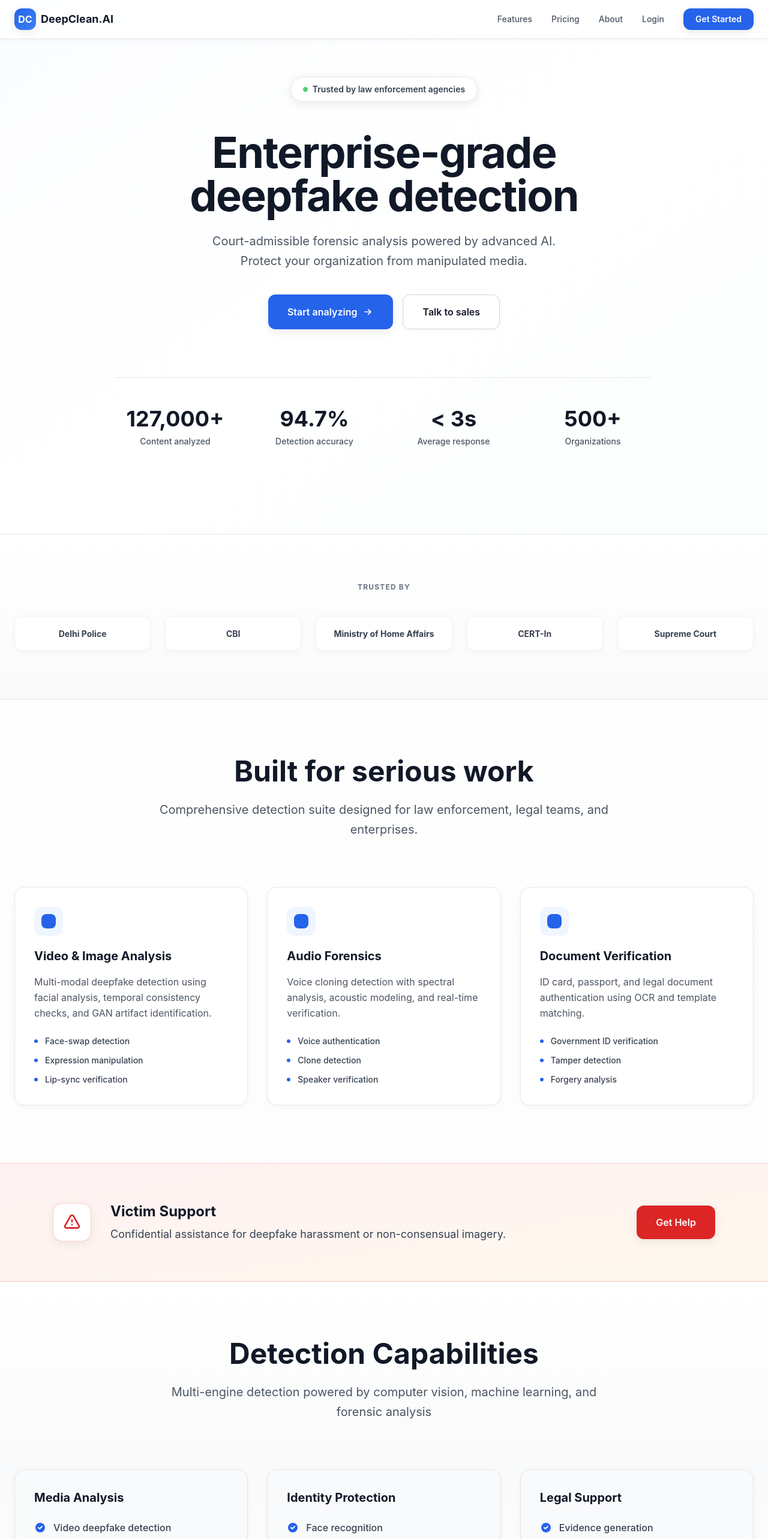
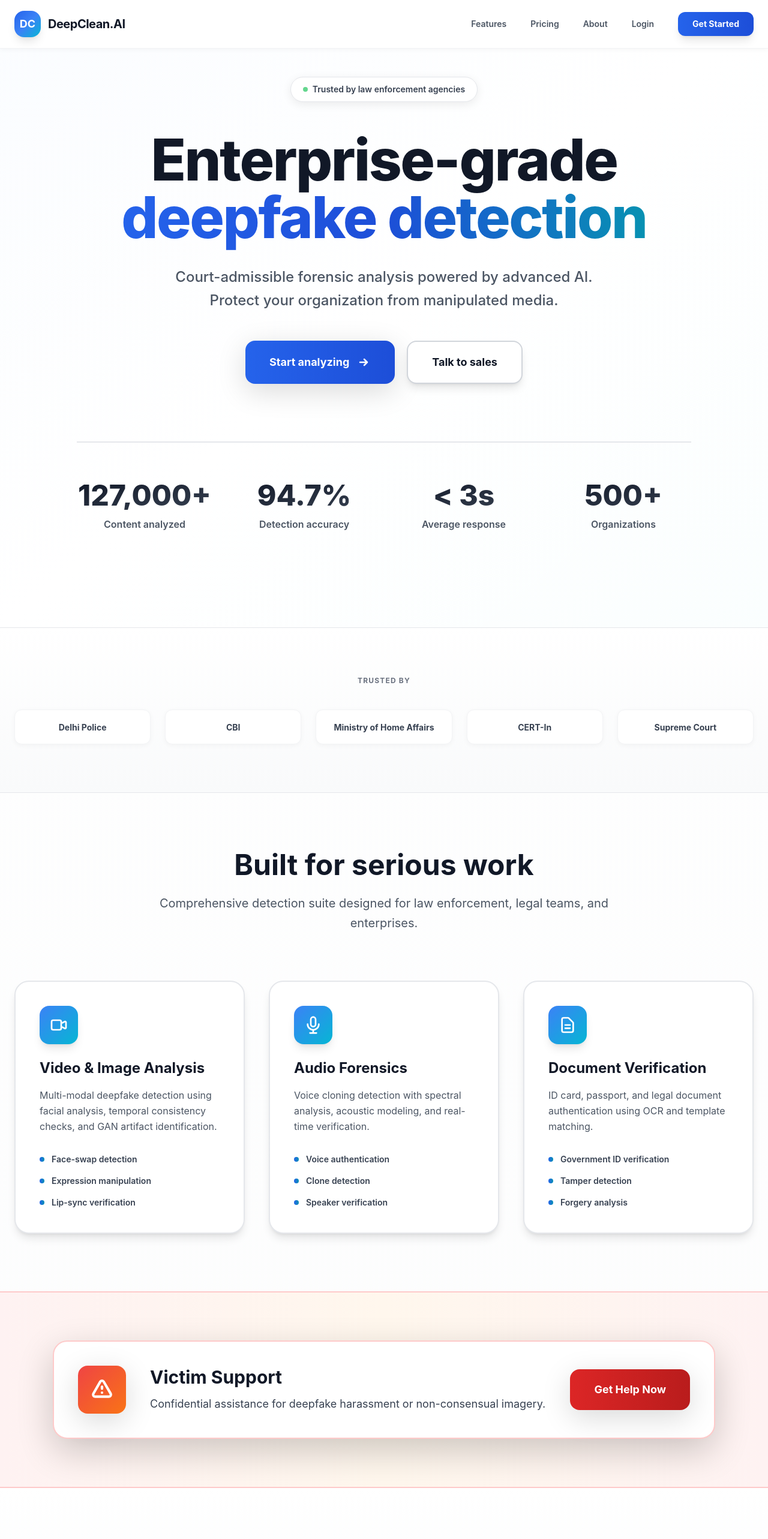
Before and after one commit to sumansingh20/DeepClean.Ai, a Next.js app in the folder frontend/: page / in a window 1280 px wide. Shown: the top 2566 px of the page at 60% size. Built offline with nearby package versions, Linux system fonts and the light colour scheme.

Commit message:
Premium homepage redesign - enhanced typography, modern cards with icons, better spacing, improved visual hierarchy, premium shadows and gradients throughout

```diff
--- a/frontend/app/page.tsx
+++ b/frontend/app/page.tsx
@@ -6,22 +6,22 @@
   return (
     <div className="min-h-screen bg-gradient-to-b from-white to-gray-50">
       {/* Navigation */}
-      <nav className="fixed top-0 left-0 right-0 z-50 bg-white/80 backdrop-blur-md border-b border-gray-200 shadow-soft">
+      <nav className="fixed top-0 left-0 right-0 z-50 bg-white/90 backdrop-blur-xl border-b border-gray-200/50 shadow-soft">
         <div className="max-w-7xl mx-auto px-6">
-          <div className="flex justify-between items-center h-16">
-            <div className="flex items-center gap-2">
-              <div className="w-9 h-9 bg-gradient-to-br from-blue-600 to-blue-500 rounded-xl flex items-center justify-center shadow-medium">
-                <span className="text-white font-bold">DC</span>
+          <div className="flex justify-between items-center h-20">
+            <Link href="/" className="flex items-center gap-3 group">
+              <div className="w-11 h-11 bg-gradient-to-br from-blue-600 via-blue-500 to-cyan-500 rounded-2xl flex items-center justify-center shadow-lg group-hover:shadow-xl transition-all group-hover:scale-105">
+                <span className="text-white font-bold text-lg">DC</span>
               </div>
-              <span className="font-bold text-gray-900 text-lg">DeepClean.AI</span>
-            </div>
+              <span className="font-bold text-gray-900 text-xl tracking-tight">DeepClean.AI</span>
+            </Link>
 
-            <div className="hidden md:flex items-center gap-8">
-              <Link href="/features" className="text-sm font-medium text-gray-600 hover:text-gray-900 transition">Features</Link>
-              <Link href="/pricing" className="text-sm font-medium text-gray-600 hover:text-gray-900 transition">Pricing</Link>
-              <Link href="/about" className="text-sm font-medium text-gray-600 hover:text-gray-900 transition">About</Link>
-              <Link href="/login" className="text-sm font-medium text-gray-600 hover:text-gray-900 transition">Login</Link>
-              <Link href="/register" className="px-5 py-2 bg-blue-600 text-white text-sm font-semibold rounded-xl hover:bg-blue-700 transition shadow-medium hover:shadow-large">
+            <div className="hidden md:flex items-center gap-10">
+              <Link href="/features" className="text-sm font-semibold text-gray-600 hover:text-blue-600 transition-colors">Features</Link>
+              <Link href="/pricing" className="text-sm font-semibold text-gray-600 hover:text-blue-600 transition-colors">Pricing</Link>
+              <Link href="/about" className="text-sm font-semibold text-gray-600 hover:text-blue-600 transition-colors">About</Link>
+              <Link href="/login" className="text-sm font-semibold text-gray-600 hover:text-blue-600 transition-colors">Login</Link>
+              <Link href="/register" className="px-6 py-2.5 bg-gradient-to-r from-blue-600 to-blue-700 text-white text-sm font-bold rounded-xl hover:from-blue-700 hover:to-blue-800 transition-all shadow-lg hover:shadow-xl hover:-translate-y-0.5">
                 Get Started
               </Link>
             </div>
@@ -41,45 +41,46 @@
           </div>
 
           {/* Main Headline */}
-          <div className="text-center max-w-4xl mx-auto mb-16">
-            <h1 className="text-6xl md:text-7xl font-bold text-gray-900 mb-6 tracking-tight leading-tight">
-              Enterprise-grade<br/>deepfake detection
+          <div className="text-center max-w-5xl mx-auto mb-20">
+            <h1 className="text-7xl md:text-8xl font-extrabold text-gray-900 mb-8 tracking-tight leading-[1.1]">
+              Enterprise-grade<br/>
+              <span className="bg-gradient-to-r from-blue-600 via-blue-700 to-cyan-600 bg-clip-text text-transparent">deepfake detection</span>
             </h1>
 
-            <p className="text-xl text-gray-600 max-w-2xl mx-auto mb-10 leading-relaxed">
+            <p className="text-2xl text-gray-600 max-w-3xl mx-auto mb-12 leading-relaxed font-medium">
               Court-admissible forensic analysis powered by advanced AI.<br/>Protect your organization from manipulated media.
             </p>
 
             {/* CTA Buttons */}
-            <div className="flex flex-col sm:flex-row gap-4 justify-center mb-20">
+            <div className="flex flex-col sm:flex-row gap-5 justify-center mb-24">
               <Link
                 href="/analysis"
-                className="group px-8 py-4 bg-blue-600 text-white text-base font-semibold rounded-xl hover:bg-blue-700 transition-all shadow-medium hover:shadow-large inline-flex items-center justify-center gap-2"
+                className="group px-10 py-5 bg-gradient-to-r from-blue-600 to-blue-700 text-white text-lg font-bold rounded-2xl hover:from-blue-700 hover:to-blue-800 transition-all shadow-xl hover:shadow-2xl hover:-translate-y-1 inline-flex items-center justify-center gap-3"
               >
                 Start analyzing
-                <svg className="w-5 h-5 group-hover:translate-x-1 transition-transform" fill="none" stroke="currentColor" viewBox="0 0 24 24">
-                  <path strokeLinecap="round" strokeLinejoin="round" strokeWidth={2} d="M13 7l5 5m0 0l-5 5m5-5H6" />
+                <svg className="w-6 h-6 group-hover:translate-x-1 transition-transform" fill="none" stroke="currentColor" viewBox="0 0 24 24">
+                  <path strokeLinecap="round" strokeLinejoin="round" strokeWidth={2.5} d="M13 7l5 5m0 0l-5 5m5-5H6" />
                 </svg>
               </Link>
               <Link
                 href="/contact"
-                className="px-8 py-4 bg-white text-gray-900 text-base font-semibold rounded-xl hover:bg-gray-50 transition-all border border-gray-300 shadow-soft hover:shadow-medium"
+                className="px-10 py-5 bg-white text-gray-900 text-lg font-bold rounded-2xl hover:bg-gray-50 transition-all border-2 border-gray-300 shadow-lg hover:shadow-xl hover:-translate-y-1"
               >
                 Talk to sales
               </Link>
             </div>
 
             {/* Stats */}
-            <div className="grid grid-cols-2 lg:grid-cols-4 gap-8 pt-12 border-t border-gray-200">
+            <div className="grid grid-cols-2 lg:grid-cols-4 gap-10 pt-16 border-t-2 border-gray-200">
               {[
                 { value: "127,000+", label: "Content analyzed" },
                 { value: "94.7%", label: "Detection accuracy" },
                 { value: "< 3s", label: "Average response" },
                 { value: "500+", label: "Organizations" }
               ].map((stat, i) => (
-                <div key={i} className="text-center">
-                  <div className="text-4xl font-bold text-gray-900 mb-2">{stat.value}</div>
-                  <div className="text-sm font-medium text-gray-600">{stat.label}</div>
+                <div key={i} className="text-center group">
+                  <div className="text-5xl font-extrabold bg-gradient-to-br from-gray-900 to-gray-700 bg-clip-text text-transparent mb-3 group-hover:scale-110 transition-transform">{stat.value}</div>
+                  <div className="text-base font-semibold text-gray-600">{stat.label}</div>
                 </div>
               ))}
             </div>
@@ -111,34 +112,39 @@
             </p>
           </div>
 
-          <div className="grid md:grid-cols-3 gap-8">
+          <div className="grid md:grid-cols-3 gap-10">
             {[
               {
                 title: "Video & Image Analysis",
                 description: "Multi-modal deepfake detection using facial analysis, temporal consistency checks, and GAN artifact identification.",
-                features: ["Face-swap detection", "Expression manipulation", "Lip-sync verification"]
+                features: ["Face-swap detection", "Expression manipulation", "Lip-sync verification"],
+                icon: "M15 10l4.553-2.276A1 1 0 0121 8.618v6.764a1 1 0 01-1.447.894L15 14M5 18h8a2 2 0 002-2V8a2 2 0 00-2-2H5a2 2 0 00-2 2v8a2 2 0 002 2z"
               },
               {
                 title: "Audio Forensics",
                 description: "Voice cloning detection with spectral analysis, acoustic modeling, and real-time verification.",
-                features: ["Voice authentication", "Clone detection", "Speaker verification"]
+                features: ["Voice authentication", "Clone detection", "Speaker verification"],
+                icon: "M19 11a7 7 0 01-7 7m0 0a7 7 0 01-7-7m7 7v4m0 0H8m4 0h4m-4-8a3 3 0 01-3-3V5a3 3 0 116 0v6a3 3 0 01-3 3z"
               },
               {
                 title: "Document Verification",
                 description: "ID card, passport, and legal document authentication using OCR and template matching.",
-                features: ["Government ID verification", "Tamper detection", "Forgery analysis"]
+                features: ["Government ID verification", "Tamper detection", "Forgery analysis"],
+                icon: "M9 12h6m-6 4h6m2 5H7a2 2 0 01-2-2V5a2 2 0 012-2h5.586a1 1 0 01.707.293l5.414 5.414a1 1 0 01.293.707V19a2 2 0 01-2 2z"
               }
             ].map((feature, i) => (
-              <div key={i} className="group p-8 bg-white rounded-2xl border border-gray-200 hover:border-blue-300 transition-all shadow-soft hover:shadow-large">
-                <div className="w-12 h-12 bg-blue-50 rounded-xl flex items-center justify-center mb-5 group-hover:bg-blue-100 transition">
-                  <div className="w-6 h-6 bg-blue-600 rounded-lg"></div>
+              <div key={i} className="group relative p-10 bg-white rounded-3xl border-2 border-gray-200 hover:border-blue-400 transition-all shadow-lg hover:shadow-2xl hover:-translate-y-2 duration-300">
+                <div className="w-16 h-16 bg-gradient-to-br from-blue-500 to-cyan-500 rounded-2xl flex items-center justify-center mb-6 group-hover:scale-110 transition-transform shadow-lg">
+                  <svg className="w-8 h-8 text-white" fill="none" stroke="currentColor" viewBox="0 0 24 24">
+                    <path strokeLinecap="round" strokeLinejoin="round" strokeWidth={2} d={feature.icon} />
+                  </svg>
                 </div>
-                <h3 className="text-xl font-bold text-gray-900 mb-4">{feature.title}</h3>
-                <p className="text-gray-600 mb-6 leading-relaxed">{feature.description}</p>
-                <ul className="space-y-3">
+                <h3 className="text-2xl font-bold text-gray-900 mb-4">{feature.title}</h3>
+                <p className="text-gray-600 mb-8 leading-relaxed text-base">{feature.description}</p>
+                <ul className="space-y-4">
                   {feature.features.map((item, j) => (
-                    <li key={j} className="flex items-center gap-3 text-sm font-medium text-gray-700">
-                      <div className="w-1.5 h-1.5 rounded-full bg-blue-600"></div>
+                    <li key={j} className="flex items-center gap-3 text-sm font-semibold text-gray-700">
+                      <div className="w-2 h-2 rounded-full bg-gradient-to-r from-blue-600 to-cyan-600"></div>
                       {item}
                     </li>
                   ))}
@@ -150,28 +156,30 @@
       </section>
 
       {/* Emergency Support */}
-      <section className="py-16 bg-gradient-to-br from-red-50 to-orange-50 border-y border-red-200">
+      <section className="py-20 bg-gradient-to-r from-red-50 via-orange-50 to-red-50 border-y-2 border-red-200">
         <div className="max-w-6xl mx-auto px-6">
-          <div className="flex flex-col lg:flex-row items-center gap-8">
+          <div className="bg-white rounded-3xl p-10 shadow-2xl border-2 border-red-200">
+            <div className="flex flex-col lg:flex-row items-center gap-10">
               <div className="flex-shrink-0">
-              <div className="w-16 h-16 bg-white rounded-2xl flex items-center justify-center shadow-medium border border-red-200">
-                <svg className="w-8 h-8 text-red-600" fill="none" stroke="currentColor" viewBox="0 0 24 24">
-                  <path strokeLinecap="round" strokeLinejoin="round" strokeWidth={2} d="M12 9v2m0 4h.01m-6.938 4h13.856c1.54 0 2.502-1.667 1.732-3L13.732 4c-.77-1.333-2.694-1.333-3.464 0L3.34 16c-.77 1.333.192 3 1.732 3z" />
+                <div className="w-20 h-20 bg-gradient-to-br from-red-500 to-orange-500 rounded-2xl flex items-center justify-center shadow-xl">
+                  <svg className="w-10 h-10 text-white" fill="none" stroke="currentColor" viewBox="0 0 24 24">
+                    <path strokeLinecap="round" strokeLinejoin="round" strokeWidth={2.5} d="M12 9v2m0 4h.01m-6.938 4h13.856c1.54 0 2.502-1.667 1.732-3L13.732 4c-.77-1.333-2.694-1.333-3.464 0L3.34 16c-.77 1.333.192 3 1.732 3z" />
                   </svg>
                 </div>
               </div>
               <div className="flex-1 text-center lg:text-left">
-              <h3 className="text-2xl font-bold text-gray-900 mb-2">Victim Support</h3>
-              <p className="text-gray-700 text-lg">
+                <h3 className="text-3xl font-bold text-gray-900 mb-3">Victim Support</h3>
+                <p className="text-gray-700 text-lg leading-relaxed">
                   Confidential assistance for deepfake harassment or non-consensual imagery.
                 </p>
               </div>
               <Link
                 href="/victim"
-              className="px-8 py-4 bg-red-600 text-white rounded-xl font-semibold hover:bg-red-700 transition-all shadow-medium hover:shadow-large"
+                className="px-10 py-5 bg-gradient-to-r from-red-600 to-red-700 text-white rounded-2xl font-bold hover:from-red-700 hover:to-red-800 transition-all shadow-xl hover:shadow-2xl hover:-translate-y-1 text-lg"
               >
-              Get Help
+                Get Help Now
               </Link>
+            </div>
           </div>
         </div>
       </section>
@@ -188,7 +196,7 @@
             </p>
           </div>
 
-          <div className="grid md:grid-cols-3 gap-8">
+          <div className="grid md:grid-cols-3 gap-10">
             {[
               {
                 title: "Media Analysis",
@@ -203,15 +211,15 @@
                 items: ["Evidence generation", "Takedown requests", "Forensic reports"],
               }
             ].map((category, idx) => (
-              <div key={idx} className="p-8 bg-gray-50 rounded-2xl border border-gray-200 shadow-soft hover:shadow-medium transition-all">
-                <h3 className="text-xl font-bold text-gray-900 mb-6">{category.title}</h3>
-                <ul className="space-y-4">
+              <div key={idx} className="p-10 bg-gradient-to-br from-white to-gray-50 rounded-3xl border-2 border-gray-200 shadow-lg hover:shadow-2xl transition-all hover:-translate-y-1">
+                <h3 className="text-2xl font-bold text-gray-900 mb-8">{category.title}</h3>
+                <ul className="space-y-5">
                   {category.items.map((item, i) => (
-                    <li key={i} className="flex items-center gap-3 text-gray-700">
-                      <svg className="w-5 h-5 text-blue-600 flex-shrink-0" fill="currentColor" viewBox="0 0 20 20">
+                    <li key={i} className="flex items-center gap-4 text-gray-700 group">
+                      <svg className="w-6 h-6 text-blue-600 flex-shrink-0 group-hover:scale-110 transition-transform" fill="currentColor" viewBox="0 0 20 20">
                         <path fillRule="evenodd" d="M10 18a8 8 0 100-16 8 8 0 000 16zm3.707-9.293a1 1 0 00-1.414-1.414L9 10.586 7.707 9.293a1 1 0 00-1.414 1.414l2 2a1 1 0 001.414 0l4-4z" clipRule="evenodd" />
                       </svg>
-                      <span className="font-medium">{item}</span>
+                      <span className="font-semibold text-base">{item}</span>
                     </li>
                   ))}
                 </ul>
@@ -233,16 +241,23 @@
             </p>
           </div>
 
-          <div className="grid md:grid-cols-3 gap-12">
+          <div className="grid md:grid-cols-3 gap-10">
             {[
-              { step: "01", title: "Upload Content", desc: "Submit video, audio, image, or document for analysis" },
-              { step: "02", title: "AI Analysis", desc: "Multi-engine detection with blockchain evidence chain" },
-              { step: "03", title: "Get Results", desc: "Detailed forensic report with legal documentation" }
+              { step: "01", title: "Upload Content", desc: "Submit video, audio, image, or document for analysis", icon: "M7 16a4 4 0 01-.88-7.903A5 5 0 1115.9 6L16 6a5 5 0 011 9.9M15 13l-3-3m0 0l-3 3m3-3v12" },
+              { step: "02", title: "AI Analysis", desc: "Multi-engine detection with blockchain evidence chain", icon: "M9.663 17h4.673M12 3v1m6.364 1.636l-.707.707M21 12h-1M4 12H3m3.343-5.657l-.707-.707m2.828 9.9a5 5 0 117.072 0l-.548.547A3.374 3.374 0 0014 18.469V19a2 2 0 11-4 0v-.531c0-.895-.356-1.754-.988-2.386l-.548-.547z" },
+              { step: "03", title: "Get Results", desc: "Detailed forensic report with legal documentation", icon: "M9 12h6m-6 4h6m2 5H7a2 2 0 01-2-2V5a2 2 0 012-2h5.586a1 1 0 01.707.293l5.414 5.414a1 1 0 01.293.707V19a2 2 0 01-2 2z" }
             ].map((item, idx) => (
-              <div key={idx} className="relative bg-white p-8 rounded-2xl border border-gray-200 shadow-soft hover:shadow-medium transition-all">
-                <div className="text-7xl font-bold text-blue-50 mb-6">{item.step}</div>
+              <div key={idx} className="relative bg-white p-10 rounded-3xl border-2 border-gray-200 shadow-xl hover:shadow-2xl transition-all hover:-translate-y-2 group">
+                <div className="absolute -top-6 -left-6 w-16 h-16 bg-gradient-to-br from-blue-600 to-cyan-600 rounded-2xl flex items-center justify-center text-white font-extrabold text-2xl shadow-xl group-hover:scale-110 transition-transform">
+                  {item.step}
+                </div>
+                <div className="w-16 h-16 bg-gradient-to-br from-blue-50 to-cyan-50 rounded-2xl flex items-center justify-center mb-6 ml-auto group-hover:scale-110 transition-transform">
+                  <svg className="w-8 h-8 text-blue-600" fill="none" stroke="currentColor" viewBox="0 0 24 24">
+                    <path strokeLinecap="round" strokeLinejoin="round" strokeWidth={2} d={item.icon} />
+                  </svg>
+                </div>
                 <h3 className="text-2xl font-bold text-gray-900 mb-4">{item.title}</h3>
-                <p className="text-gray-600 leading-relaxed text-lg">{item.desc}</p>
+                <p className="text-gray-600 leading-relaxed text-base">{item.desc}</p>
               </div>
             ))}
           </div>
@@ -250,21 +265,23 @@
       </section>
 
       {/* Social Proof */}
-      <section className="py-20 px-6 bg-gray-900">
+      <section className="py-24 px-6 bg-gray-900">
         <div className="max-w-6xl mx-auto">
           <div className="grid md:grid-cols-4 gap-8 text-center">
             {[
-              { title: "Law Enforcement", stat: "234 cases solved", desc: "Court-ready evidence" },
-              { title: "Legal Firms", stat: "18 high courts", desc: "Reports accepted" },
-              { title: "Enterprises", stat: "KYC fraud prevented", desc: "Banks & fintech" },
-              { title: "Social Platforms", stat: "Content moderation", desc: "User verification" }
+              { title: "Law Enforcement", stat: "234 cases solved", desc: "Court-ready evidence", icon: "M9 12l2 2 4-4m5.618-4.016A11.955 11.955 0 0112 2.944a11.955 11.955 0 01-8.618 3.04A12.02 12.02 0 003 9c0 5.591 3.824 10.29 9 11.622 5.176-1.332 9-6.03 9-11.622 0-1.042-.133-2.052-.382-3.016z" },
+              { title: "Legal Firms", stat: "18 high courts", desc: "Reports accepted", icon: "M3 6l3 1m0 0l-3 9a5.002 5.002 0 006.001 0M6 7l3 9M6 7l6-2m6 2l3-1m-3 1l-3 9a5.002 5.002 0 006.001 0M18 7l3 9m-3-9l-6-2m0-2v2m0 16V5m0 16H9m3 0h3" },
+              { title: "Enterprises", stat: "KYC fraud prevented", desc: "Banks & fintech", icon: "M19 21V5a2 2 0 00-2-2H7a2 2 0 00-2 2v16m14 0h2m-2 0h-5m-9 0H3m2 0h5M9 7h1m-1 4h1m4-4h1m-1 4h1m-5 10v-5a1 1 0 011-1h2a1 1 0 011 1v5m-4 0h4" },
+              { title: "Social Platforms", stat: "Content moderation", desc: "User verification", icon: "M17 20h5v-2a3 3 0 00-5.356-1.857M17 20H7m10 0v-2c0-.656-.126-1.283-.356-1.857M7 20H2v-2a3 3 0 015.356-1.857M7 20v-2c0-.656.126-1.283.356-1.857m0 0a5.002 5.002 0 019.288 0M15 7a3 3 0 11-6 0 3 3 0 016 0zm6 3a2 2 0 11-4 0 2 2 0 014 0zM7 10a2 2 0 11-4 0 2 2 0 014 0z" }
             ].map((trust, idx) => (
-              <div key={idx} className="p-6">
-                <div className="w-12 h-12 bg-blue-600 rounded-xl mx-auto mb-4 flex items-center justify-center">
-                  <div className="w-6 h-6 bg-white rounded-lg"></div>
+              <div key={idx} className="p-8 bg-gray-800/50 rounded-3xl border border-gray-700 hover:border-blue-500 transition-all hover:-translate-y-2 group">
+                <div className="w-16 h-16 bg-gradient-to-br from-blue-500 to-cyan-500 rounded-2xl mx-auto mb-6 flex items-center justify-center group-hover:scale-110 transition-transform">
+                  <svg className="w-8 h-8 text-white" fill="none" stroke="currentColor" viewBox="0 0 24 24">
+                    <path strokeLinecap="round" strokeLinejoin="round" strokeWidth={2} d={trust.icon} />
+                  </svg>
                 </div>
-                <div className="text-xl font-bold mb-2 text-white">{trust.title}</div>
-                <div className="text-blue-400 font-semibold mb-1">{trust.stat}</div>
+                <div className="text-2xl font-bold mb-3 text-white">{trust.title}</div>
+                <div className="text-cyan-400 font-bold mb-2 text-lg">{trust.stat}</div>
                 <div className="text-sm text-gray-400">{trust.desc}</div>
               </div>
             ))}
```
Lines whose indentation alone changed are shown as unchanged.
